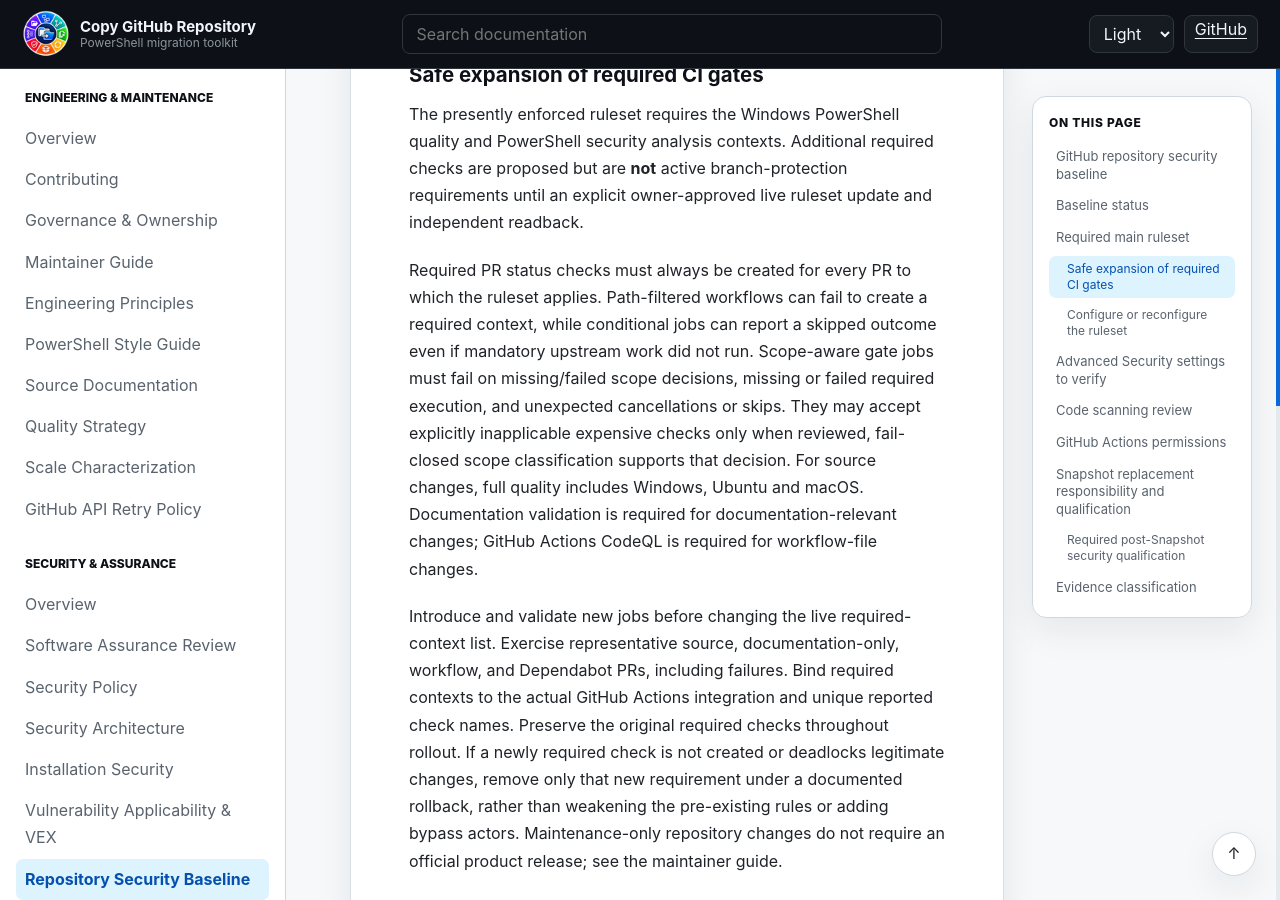
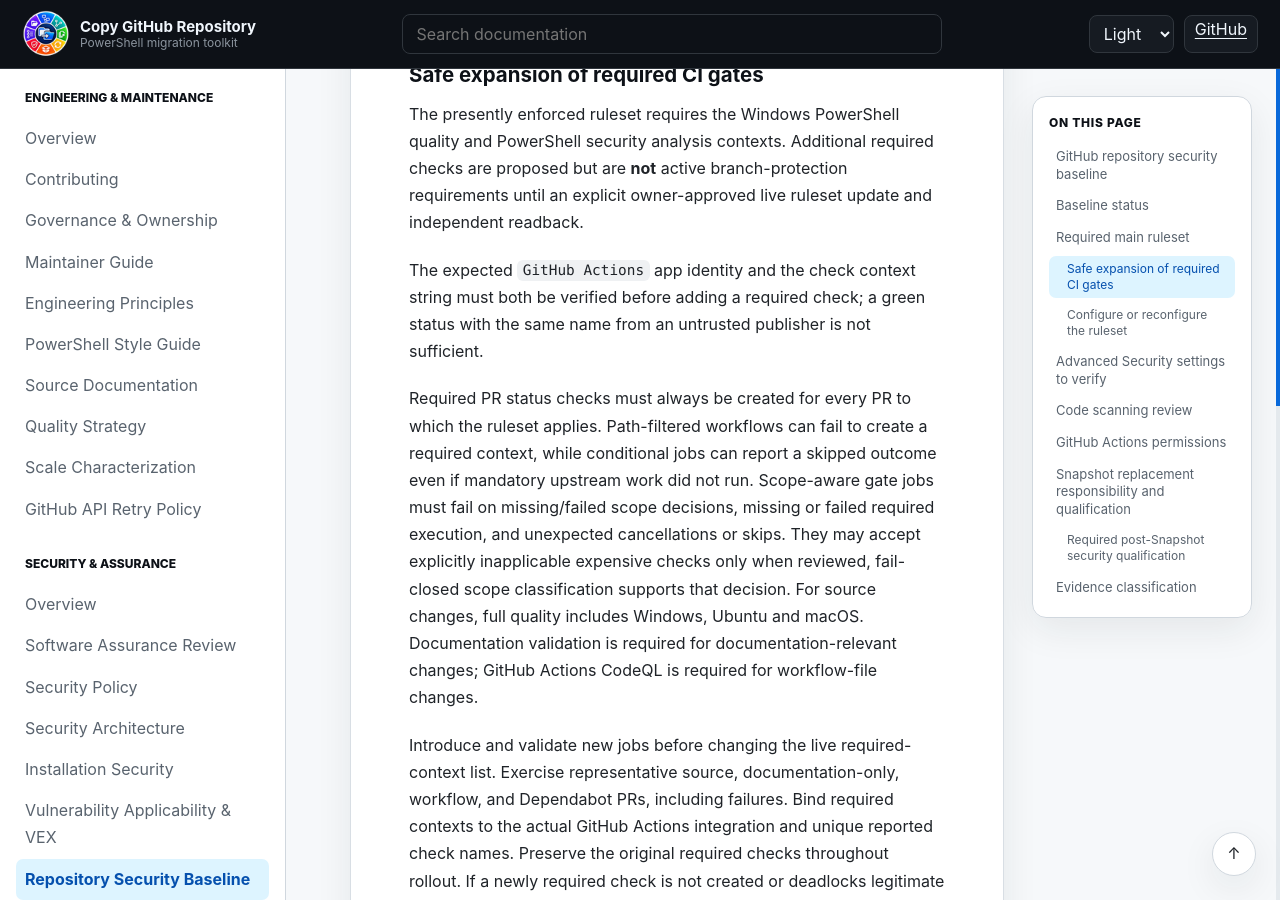
Before and after one commit to infoconex/copy-github-repo, a Jekyll site: the page built from docs/security/repository-security-baseline.md, in a window 1280 px wide and 900 px high, scrolled down 4800 px. Built offline with Jekyll 4.4.1, drawn with Linux system fonts in a browser that asks for light colours.

Commit message:
docs: clarify trusted publisher verification for PR gate probe (#155)

```diff
--- a/docs/security/repository-security-baseline.md
+++ b/docs/security/repository-security-baseline.md
@@ -50,6 +50,8 @@ A future same-name Snapshot replacement may require a controlled administrative
 ### Safe expansion of required CI gates
 
 The presently enforced ruleset requires the Windows PowerShell quality and PowerShell security analysis contexts. Additional required checks are proposed but are **not** active branch-protection requirements until an explicit owner-approved live ruleset update and independent readback.
+
+The expected `GitHub Actions` app identity and the check context string must both be verified before adding a required check; a green status with the same name from an untrusted publisher is not sufficient.
 
 Required PR status checks must always be created for every PR to which the ruleset applies. Path-filtered workflows can fail to create a required context, while conditional jobs can report a skipped outcome even if mandatory upstream work did not run. Scope-aware gate jobs must fail on missing/failed scope decisions, missing or failed required execution, and unexpected cancellations or skips. They may accept explicitly inapplicable expensive checks only when reviewed, fail-closed scope classification supports that decision. For source changes, full quality includes Windows, Ubuntu and macOS. Documentation validation is required for documentation-relevant changes; GitHub Actions CodeQL is required for workflow-file changes.
 
```
